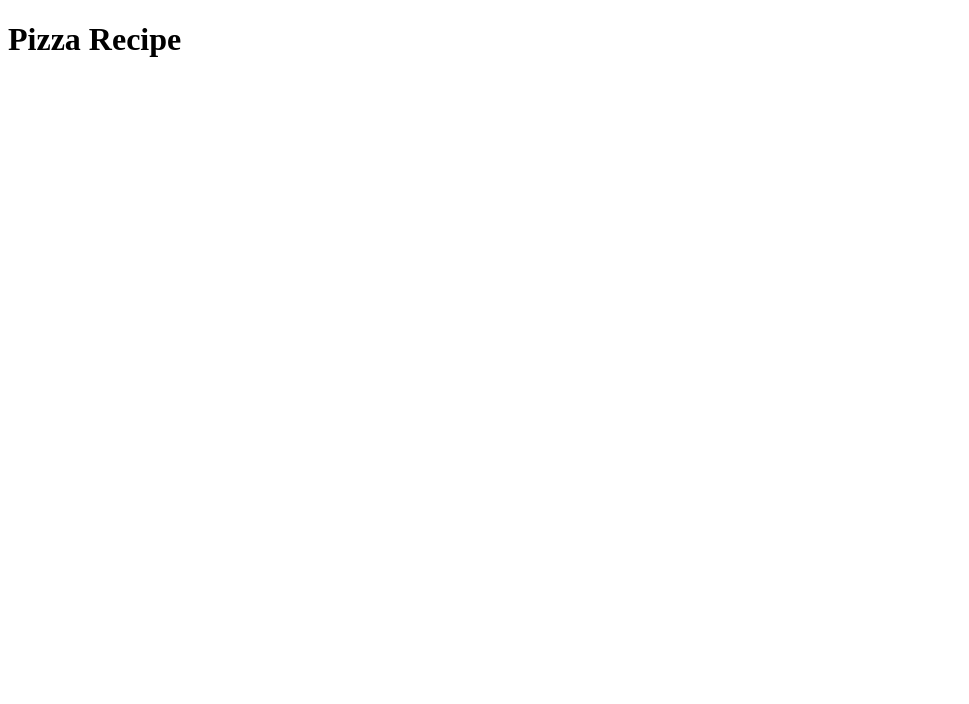
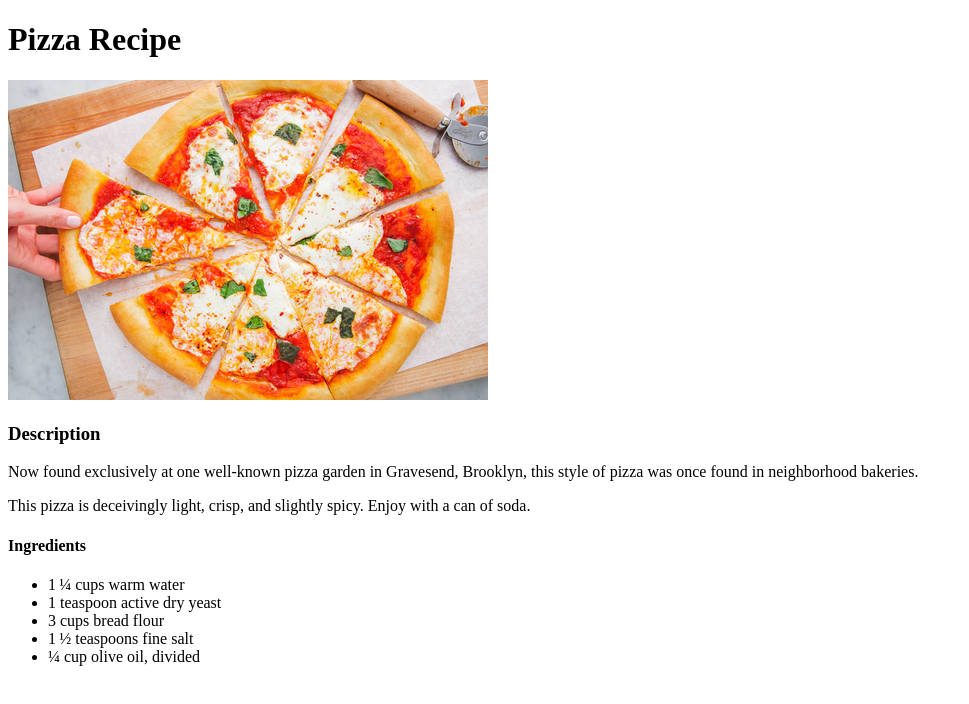
Before and after one commit to siliconval/odin-recipes, a plain HTML site: page recipes/pizza.html in a window 1280 px wide. Shown: the whole page, without its empty margins (0-969 px from the left). Drawn offline with Linux system fonts and the light colour scheme.

Commit message:
Added ingredients to Pizza recipe

```diff
--- a/recipes/pizza.html
+++ b/recipes/pizza.html
@@ -8,5 +8,23 @@
 </head>
 <body>
     <h1>Pizza Recipe</h1>
+    <img src="images/pizza.png">
+
+    <h3>Description</h3>
+
+    <p>Now found exclusively at one well-known pizza garden in Gravesend,
+        Brooklyn, this style of pizza was once found in neighborhood bakeries.</p>
+
+    <p>This pizza is deceivingly light, crisp, and slightly spicy. Enjoy with a can of soda.</p>
+
+    <h4>Ingredients</h4>
+    <ul>
+        <li>1 ¼ cups warm water</li>
+        <li>1 teaspoon active dry yeast</li>
+        <li>3 cups bread flour</li>
+        <li>1 ½ teaspoons fine salt</li>
+        <li>¼ cup olive oil, divided</li>
+    </ul>
+
 </body>
 </html>
```
